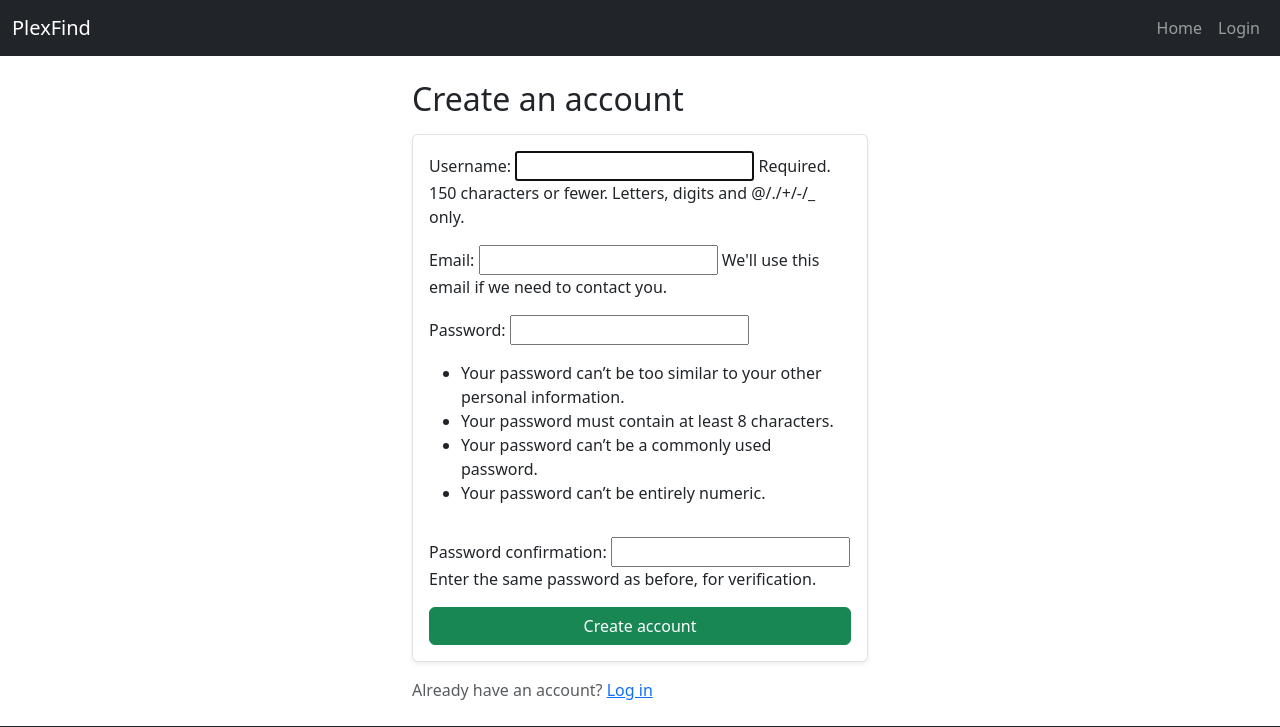
After one commit to rachelcheungg/Final_Project_rachel_rcheu2, a Django app: page /apartments/signup/ in a window 1280 px wide. The commit adds this page. Shown: the top 727 px of the page. Run offline with Django 5.2, Linux system fonts and the light colour scheme.

Commit message:
created login and signup pages

```diff
--- a/Final_Project_rachel_rcheu2/settings.py
+++ b/Final_Project_rachel_rcheu2/settings.py
@@ -122,3 +122,8 @@ STATIC_URL = "static/"
 # https://docs.djangoproject.com/en/5.2/ref/settings/#default-auto-field
 
 DEFAULT_AUTO_FIELD = "django.db.models.BigAutoField"
+
+LOGIN_URL = "login_urlpattern"
+
+LOGIN_REDIRECT_URL = 'apartment-list'
+LOGOUT_REDIRECT_URL = 'login_urlpattern'
--- a/Final_Project_rachel_rcheu2/urls.py
+++ b/Final_Project_rachel_rcheu2/urls.py
@@ -24,4 +24,6 @@ urlpatterns = [
     path('', redirect_root_view),
     path("admin/", admin.site.urls),
     path("apartments/", include("apartments.urls")),
+    path('signin/', LoginView.as_view(template_name='apartments/login.html'), name='login_urlpattern'),
+    path('logout/', LogoutView.as_view(), name='logout_urlpattern'),
 ]
--- /dev/null
+++ b/apartments/forms_auth.py
@@ -0,0 +1,14 @@
+from django import forms
+from django.contrib.auth.forms import UserCreationForm
+from django.contrib.auth.models import User
+
+class UserSignUpForm(UserCreationForm):
+    email = forms.EmailField(
+        required=True,
+        help_text="We'll use this email if we need to contact you."
+    )
+
+    class Meta:
+
+        model = User
+        fields = ["username", "email", "password1", "password2"]
--- a/apartments/urls.py
+++ b/apartments/urls.py
@@ -2,6 +2,7 @@ from django.urls import path, include
 from . import views
 
 urlpatterns = [
-    path("apartments/", views.ApartmentListView.as_view(), name='apartment-list'),
+    path("", views.ApartmentListView.as_view(), name='apartment-list'),
+    path("signup/", views.signup_view, name="signup_urlpattern"),
     path("<str:name>/", views.ApartmentDetailView.as_view(), name='apartment-detail'),
 ]
--- a/apartments/views.py
+++ b/apartments/views.py
@@ -10,12 +10,12 @@ from django.urls import reverse_lazy
 from django.contrib.auth import login
 from django.contrib.auth.decorators import login_required
 from django.contrib.auth.mixins import LoginRequiredMixin
-
+from .forms_auth import UserSignUpForm
 from django.views.generic import ListView
 from django.db.models import Q
 from .models import Apartment
 
-class ApartmentListView(ListView):
+class ApartmentListView(LoginRequiredMixin, ListView):
     model = Apartment
     template_name = "apartments/apartment_list.html"
     context_object_name = "apartments"
@@ -34,9 +34,21 @@ class ApartmentListView(ListView):
         ctx["q"] = self.request.GET.get("q", "")
         return ctx
 
-class ApartmentDetailView(DetailView):
+class ApartmentDetailView(LoginRequiredMixin, DetailView):
     model = Apartment
     template_name = "apartments/apartment_detail.html"
     context_object_name = "apartment"
     slug_field = "name"
     slug_url_kwarg = "name"
+
+def signup_view(request):
+    if request.method == "POST":
+        form = UserSignUpForm(request.POST)
+        if form.is_valid():
+            new_user = form.save()
+            login(request, new_user)
+            return redirect("apartment-list")
+    else:
+        form = UserSignUpForm()
+
+    return render(request, "apartments/signup.html", {"form": form})
--- /dev/null
+++ b/templates/apartments/signup.html
@@ -0,0 +1,21 @@
+{% extends "base.html" %}
+
+{% block title %}Sign up{% endblock %}
+
+{% block content %}
+  <div class="container" style="max-width: 480px;">
+    <h2 class="mb-3">Create an account</h2>
+
+    <form method="post" class="card p-3 border shadow-sm">
+      {% csrf_token %}
+      {{ form.as_p }}
+
+      <button type="submit" class="btn btn-success w-100">Create account</button>
+    </form>
+
+    <p class="mt-3 text-muted">
+      Already have an account?
+      <a href="{% url 'login_urlpattern' %}">Log in</a>
+    </p>
+  </div>
+{% endblock %}
--- a/templates/base.html
+++ b/templates/base.html
@@ -26,6 +26,24 @@
                     <li class="nav-item">
                         <a class="nav-link" href="{% url 'apartment-list' %}">Home</a>
                     </li>
+
+                    <!-- AUTH BUTTONS -->
+                    {% if user.is_authenticated %}
+                    <li class="nav-item">
+                        <span class="nav-link">Hello, {{ user.username }}</span>
+                    </li>
+                    <li class="nav-item">
+                        <form action="{% url 'logout_urlpattern' %}" method="post" class="d-inline">
+                            {% csrf_token %}
+                            <button type="submit" class="btn btn-link nav-link p-0 m-0">Logout</button>
+                        </form>
+                    </li>
+                    {% else %}
+                    <li class="nav-item">
+                        <a class="nav-link" href="{% url 'login_urlpattern' %}">Login</a>
+                    </li>
+                    {% endif %}
+
                 </ul>
             </div>
         </div>
```
Also changed, not shown: templates/apartments/login.html (added, +37 -0 lines), db.sqlite3.
